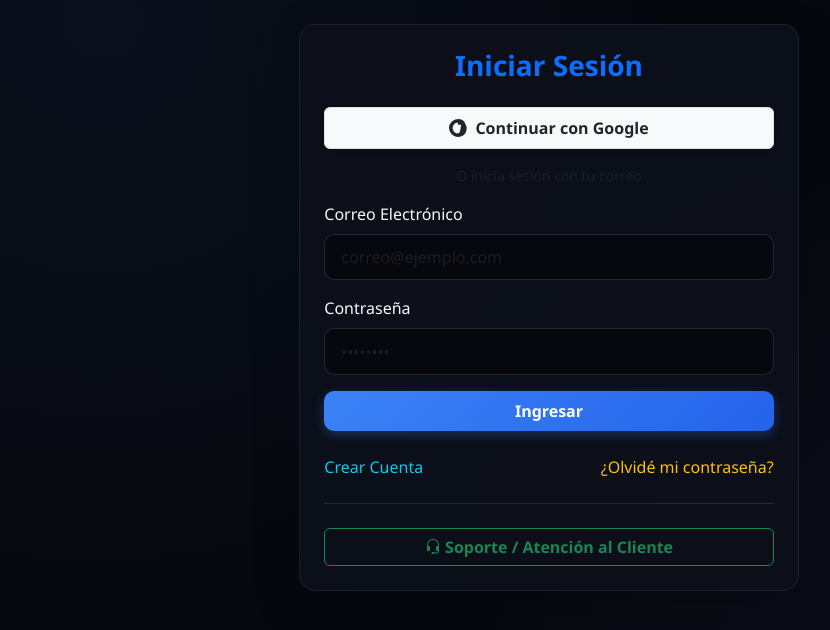
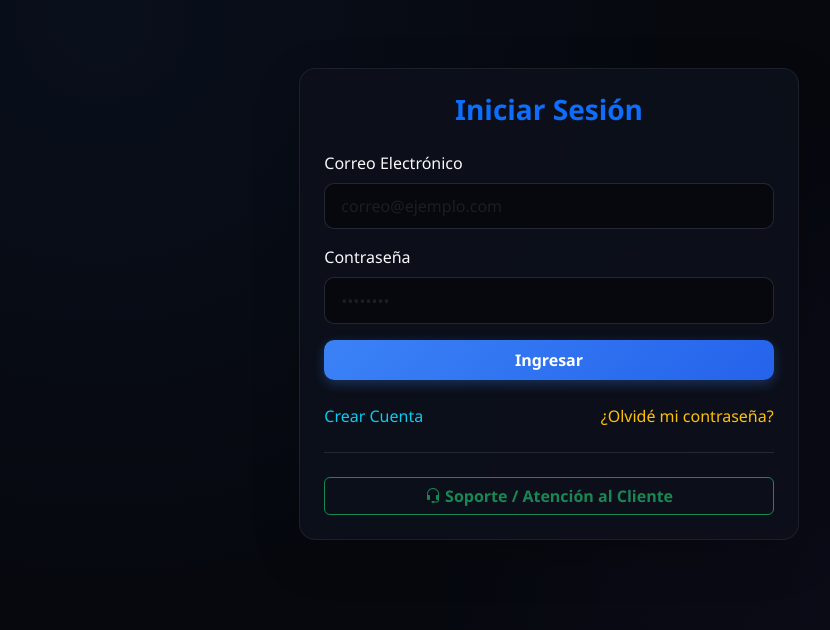
Before and after one commit to windnexx/windnexx-store, a Flask app: page /login in a window 1280 px wide. Shown: the part 63-693 px from the top of the page, without its empty margins (91-921 px from the left). Run offline with Flask 3, Linux system fonts and the light colour scheme; parts of the project's set-up code (start-up, migrations or seed data) failed here and were passed over.

Commit message:
actualizar archivos

```diff
--- a/templates/login.html
+++ b/templates/login.html
@@ -6,16 +6,6 @@
         <div class="card shadow-lg border-secondary">
             <div class="card-body p-4">
                 <h3 class="card-title text-center mb-4 fw-bold text-primary">Iniciar Sesión</h3>
-
-                <!-- Botón de Iniciar Sesión con Google -->
-                <a href="{{ url_for('login_google') }}" class="btn btn-light w-100 fw-bold py-2 mb-3 shadow-sm d-flex align-items-center justify-content-center text-dark border">
-                    <svg xmlns="http://www.w3.org/2000/svg" width="18" height="18" fill="currentColor" class="bi bi-google me-2" viewBox="0 0 16 16">
-                      <path d="M15.545 6.558a9.42 9.42 0 0 1 .139 1.626c0 2.434-.87 4.492-2.384 5.885h.002C11.978 15.292 10.158 16 8 16A8 8 0 1 1 8 0a7.689 7.689 0 0 1 5.352 2.082l-2.284 2.284A4.347 4.347 0 0 0 8 3.166c-2.087 0-3.86 1.408-4.492 3.304a4.792 4.792 0 0 0 0 3.063h.003c.635 1.893 2.405 3.301 4.492 3.301 1.078 0 2.004-.276 2.722-7.648h-2.722v-2.9h5.536z"/>
-                    </svg>
-                    Continuar con Google
-                </a>
-
-                <div class="text-center text-muted mb-3 small">O inicia sesión con tu correo</div>
 
                 <form action="{{ url_for('login') }}" method="POST">
                     <div class="mb-3">
@@ -28,12 +18,15 @@
                     </div>
                     <button type="submit" class="btn btn-primary w-100 fw-bold py-2 mb-3">Ingresar</button>
                 </form>
+
                 <div class="d-flex justify-content-between text-small mt-2">
                     <a href="{{ url_for('register') }}" class="text-decoration-none text-info">Crear Cuenta</a>
                     <a href="{{ url_for('recuperar_password') }}" class="text-decoration-none text-warning">¿Olvidé mi contraseña?</a>
                 </div>
+
                 <hr class="border-secondary my-4">
-                <!-- Botón de Soporte que abre Modal con formulario previo -->
+
+                <!-- Botón de Soporte que abre Modal con formulario -->
                 <button type="button" class="btn btn-outline-success w-100 fw-bold" data-bs-toggle="modal" data-bs-target="#modalSoporte">
                     <i class="bi bi-headset"></i> Soporte / Atención al Cliente
                 </button>
@@ -42,7 +35,7 @@
     </div>
 </div>
 
-<!-- Modal de Soporte con Formulario y Subida de Fotos -->
+<!-- Modal de Soporte -->
 <div class="modal fade" id="modalSoporte" tabindex="-1" aria-hidden="true">
     <div class="modal-dialog">
         <div class="modal-content bg-dark text-light border-secondary">
```
